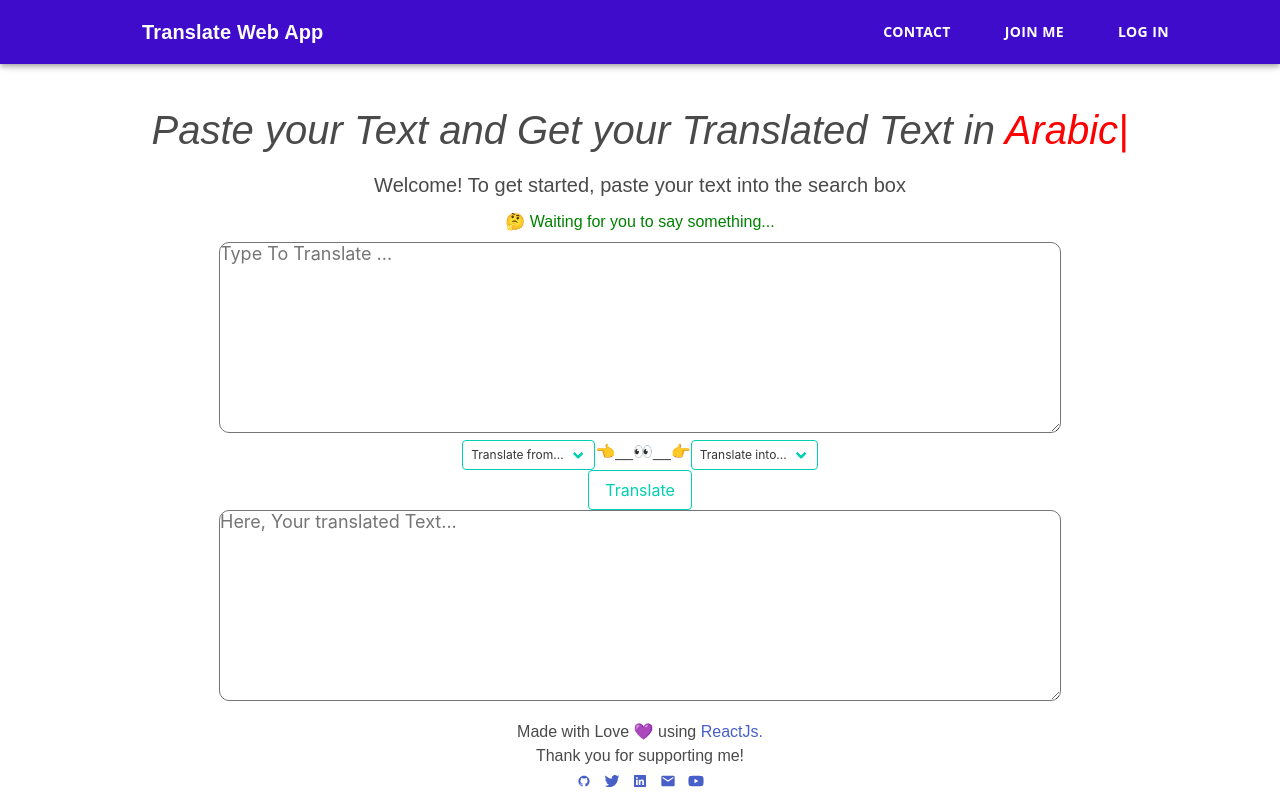
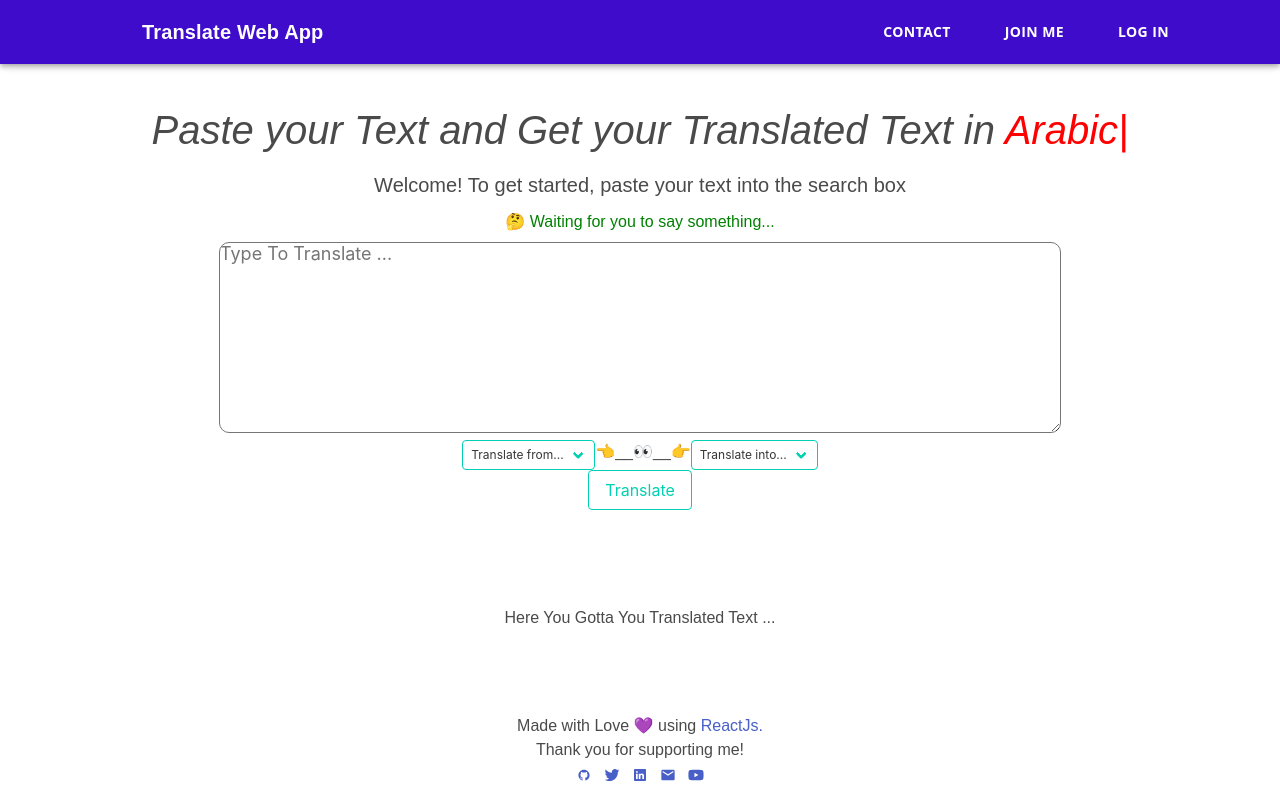
Before and after one commit to th-rpy/TranslateReactjsWebApp, a React (Create React App) app: page / in a window 1280 px wide. Built offline with nearby package versions, Linux system fonts and the light colour scheme.

Commit message:
Update the Translate and header component

```diff
--- a/src/App.js
+++ b/src/App.js
@@ -3,7 +3,7 @@ import "./App.css";
 import Footer from "./components/Footer";
 import Header from "./components/Header";
 import Forms from "./components/Form";
-import Type from "./components/Type"
+import Type from "./components/Type";
 
 function App() {
   return (
--- a/src/components/Form.js
+++ b/src/components/Form.js
@@ -15,8 +15,7 @@ import React from "react";
 import { FormTextarea } from "shards-react";
 import { FormSelect } from "shards-react";
 import { Button } from "shards-react";
-import 'bulma/css/bulma.css'
-
+import "bulma/css/bulma.css";
 
 export default class Forms extends React.Component {
   constructor(props) {
@@ -44,24 +43,28 @@ export default class Forms extends React.Component {
   }
 
   handleClick() {
-    this.setState({ translatedText: this.state.textOrg });
-    fetch("https://website-translation1.p.rapidapi.com/translateLanguage/translate?type=plain&text=Marketing%20is%20the%20study%20and%20management%20of%20exchange%20relationships.%20It%20is%20the%20business%20process%20of%20identifying%2C%20anticipating%2C%20and%20satisfying%20customers'%20needs%20and%20wants.%20Because%20marketing%20is%20used%20to%20attract%20customers%2C%20it%20is%20one%20of%20the%20primary%20components%20of%20business%20management%20and%20commerce.&target=fr", {
-      "method": "GET",
-      "headers": {
-        "x-rapidapi-key": "80931fe5ddmsh53d7fcecf915bb4p18ea7bjsna3109b19b574",
-        "x-rapidapi-host": "website-translation1.p.rapidapi.com"
+    this.setState({ translatedText: this.state.textOrg , clicked: true});
+    fetch(
+      "https://website-translation1.p.rapidapi.com/translateLanguage/translate?type=plain&text=Marketing%20is%20the%20study%20and%20management%20of%20exchange%20relationships.%20It%20is%20the%20business%20process%20of%20identifying%2C%20anticipating%2C%20and%20satisfying%20customers'%20needs%20and%20wants.%20Because%20marketing%20is%20used%20to%20attract%20customers%2C%20it%20is%20one%20of%20the%20primary%20components%20of%20business%20management%20and%20commerce.&target=fr",
+      {
+        method: "GET",
+        headers: {
+          "x-rapidapi-key":
+            "80931fe5ddmsh53d7fcecf915bb4p18ea7bjsna3109b19b574",
+          "x-rapidapi-host": "website-translation1.p.rapidapi.com",
+        },
       }
-    })
-    .then(response => {
+    )
+      .then((response) => {
         console.log(response.json());
       })
-    .catch(err => {
+      .catch((err) => {
         console.error(err);
       });
   }
 
   render() {
-    const { value, valueTr, textOrg, translatedText } = this.state;
+    const { value, valueTr, textOrg, translatedText, clicked } = this.state;
 
     return (
       <div>
@@ -75,27 +78,25 @@ export default class Forms extends React.Component {
         </h4>
         <div>
           <textarea
-             style = {{  overflow:'hidden',
-             fontSize:"18px",
-             borderRadius:'10px',}}
+            style={{
+              overflow: "hidden",
+              fontSize: "18px",
+              borderRadius: "10px",
+            }}
             id="edd-reviews-review"
             name="edd-reviews-review"
             rows="9"
-            cols = '70'
+            cols="70"
             aria-required="true"
             required="required"
             value={textOrg}
             onChange={this.handleTextTranslateChange}
             placeholder="Type To Translate ..."
           ></textarea>
-          <br/>
+          <br />
           <div>
             <div class="select is-primary is-small">
-                  <select
-                  class = "select"
-                    onChange={this.handleChange}
-
-                  >
+              <select class="select" onChange={this.handleChange}>
                 <option value="Select Language">Translate from...</option>
                 <option value="English">English</option>
                 <option value="French">French</option>
@@ -104,10 +105,7 @@ export default class Forms extends React.Component {
             </div>
             <span>{"👈__👀__👉"}</span>
             <div class="select is-primary is-small">
-            <select
-              onChange={this.handleChange2}
-              class = "select"
-            >
+              <select onChange={this.handleChange2} class="select">
                 <option value="Select Language">Translate into...</option>
                 <option value="English">English</option>
                 <option value="French">French</option>
@@ -117,18 +115,20 @@ export default class Forms extends React.Component {
           </div>
           <div>
             <button
-              class = "button is-primary is-outlined"
+              class="button is-primary is-outlined"
               onClick={this.handleClick}
             >
               Translate
             </button>
             <br />
-
           </div>
-          <textarea
-          style = {{  overflow:'hidden',
-            fontSize:"18px",
-            borderRadius:'10px',}}
+          <br/>
+          {clicked ? <textarea
+            style={{
+              overflow: "hidden",
+              fontSize: "18px",
+              borderRadius: "10px",
+            }}
             id="edd-reviews-review"
             name="edd-reviews-review"
             cols="70"
@@ -137,7 +137,11 @@ export default class Forms extends React.Component {
             required="required"
             value={translatedText}
             placeholder="Here, Your translated Text..."
-          ></textarea>
+          ></textarea>: <div>
+            <br/><br/><br/>
+             <h2> Here You Gotta You Translated Text ...</h2>
+             <br/><br/><br/>
+            </div>}
         </div>
       </div>
     );
--- a/src/components/Type.js
+++ b/src/components/Type.js
@@ -17,7 +17,8 @@ const Type = () => {
   return (
     <div>
       <Box pt="100" px="100">
-        <div><Text
+        <div>
+          <Text
             className="i"
             size="lg"
             fontSize="40px"
@@ -38,7 +39,8 @@ const Type = () => {
                 words={["English", "French", "Arabic", "Other!"]}
               />
             </span>
-        </Text></div>
+          </Text>
+        </div>
         <Text
           className="i"
           size="md"
```
Lines whose indentation alone changed are shown as unchanged.
